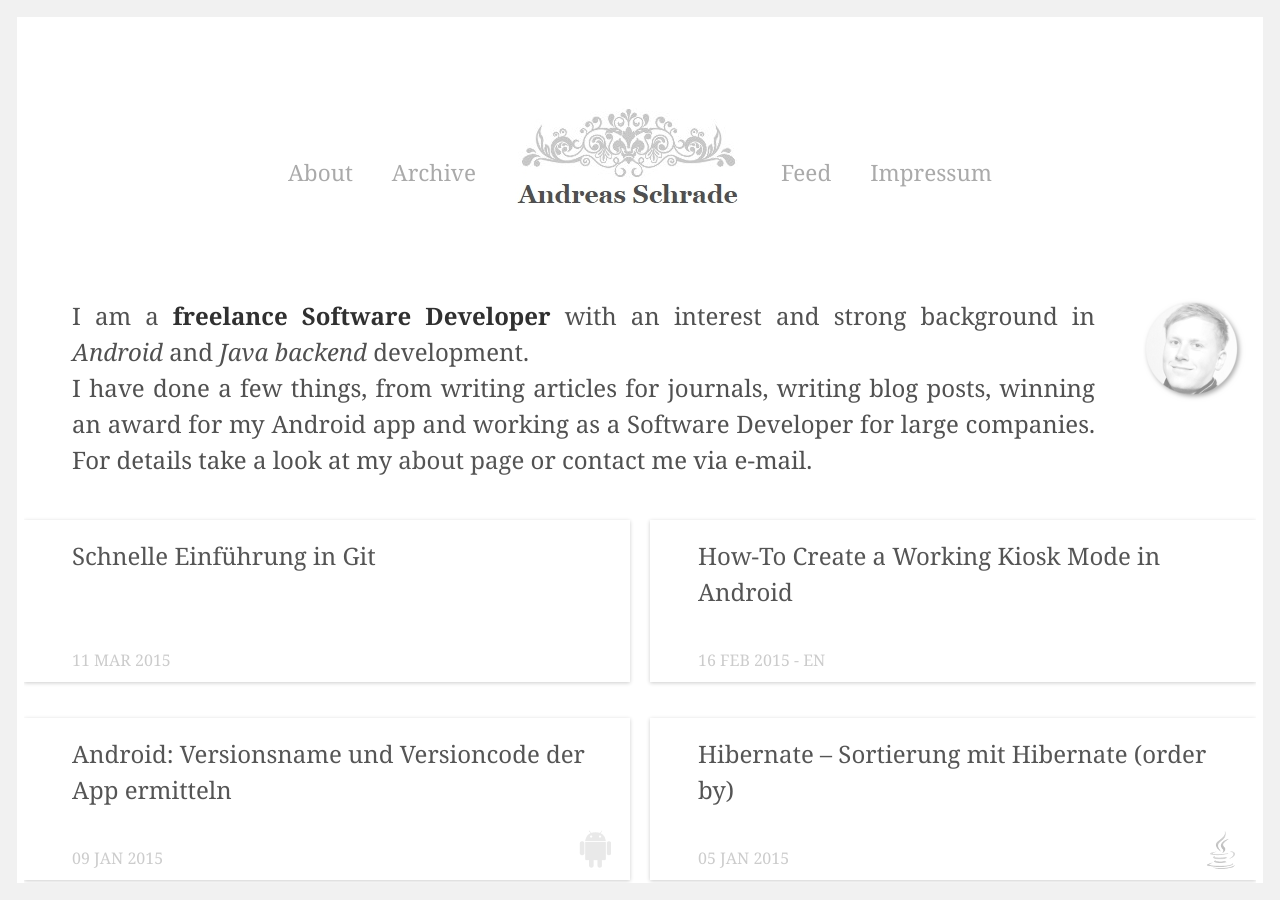
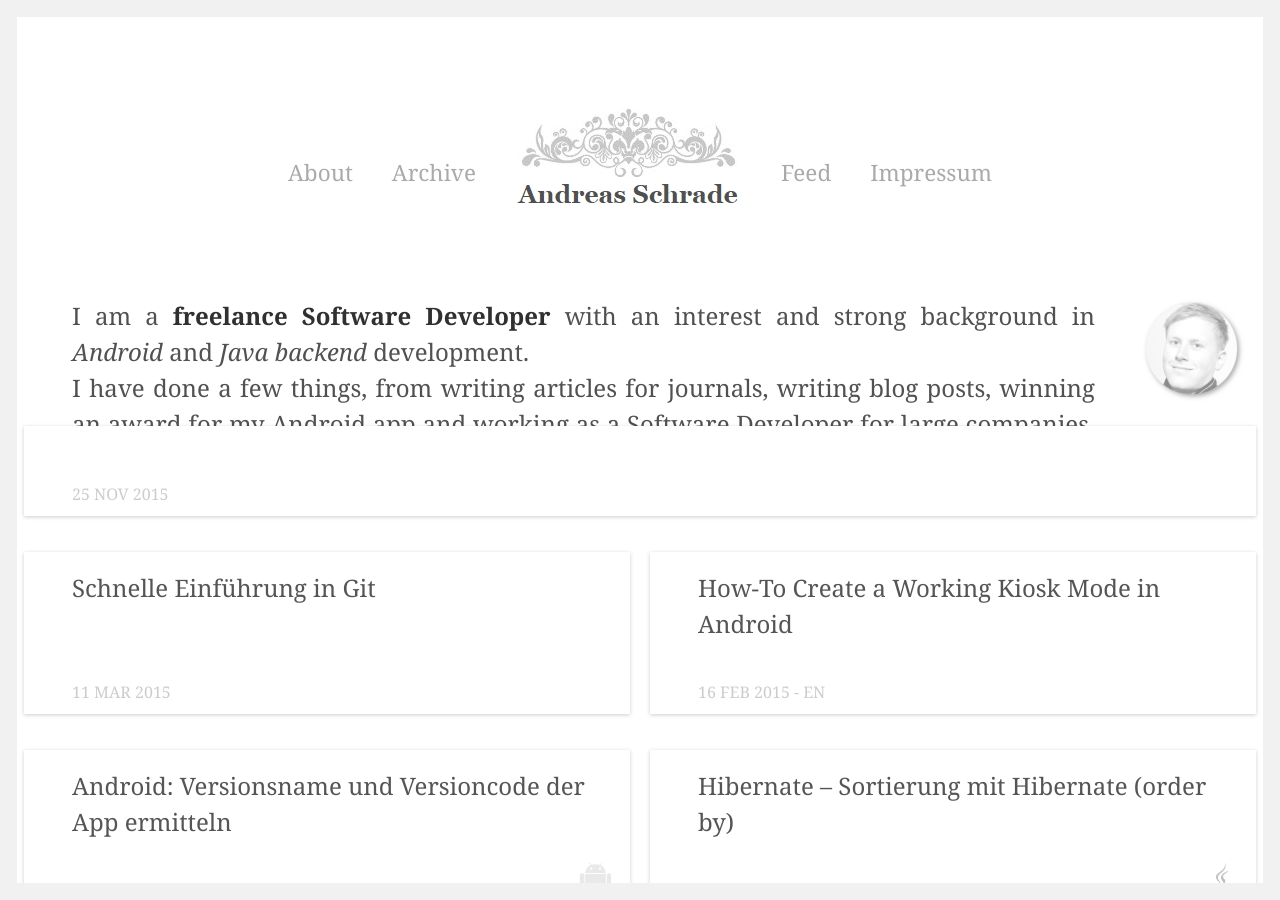
Before and after one commit to andreasschrade/andreasschrade.github.com, a Jekyll site: the page built from index.html, in a window 1280 px wide and 900 px high. Built offline with Jekyll 4.4.1, drawn with Linux system fonts in a browser that asks for light colours; Markdown is read by kramdown in place of the engine named in the settings; the list of posts is cut into pages by our own code.

Commit message:
fixed issue

```diff
--- a/index.html
+++ b/index.html
@@ -31,7 +31,7 @@
   I am a <strong>freelance Software Developer</strong> with an interest and strong background in <em>Android</em> and <em>Java backend</em> development.<br>
 I have done a few things, from writing articles for journals, writing blog posts, winning an award for my Android app and working as a Software Developer for large companies. For details take a look at my <a class="n_a" href="/about/">about page</a> or contact me via e-mail.
   </p>
-  <div id="homepage_" class="post stickem-container" style="position:relative;overflow:hidden;">
+  <div id="homepage_" class="post stickem-container" style="position:relative">
 
      <div class="blockGroup">
       <ul class="blockGroup-list">
```
